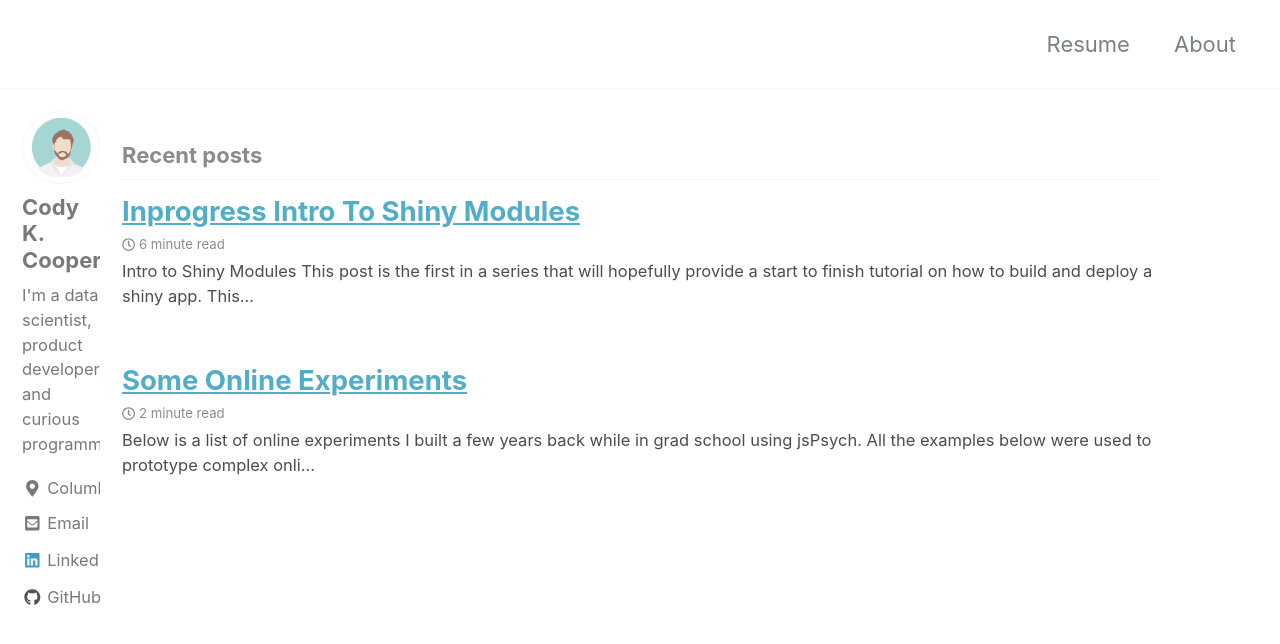
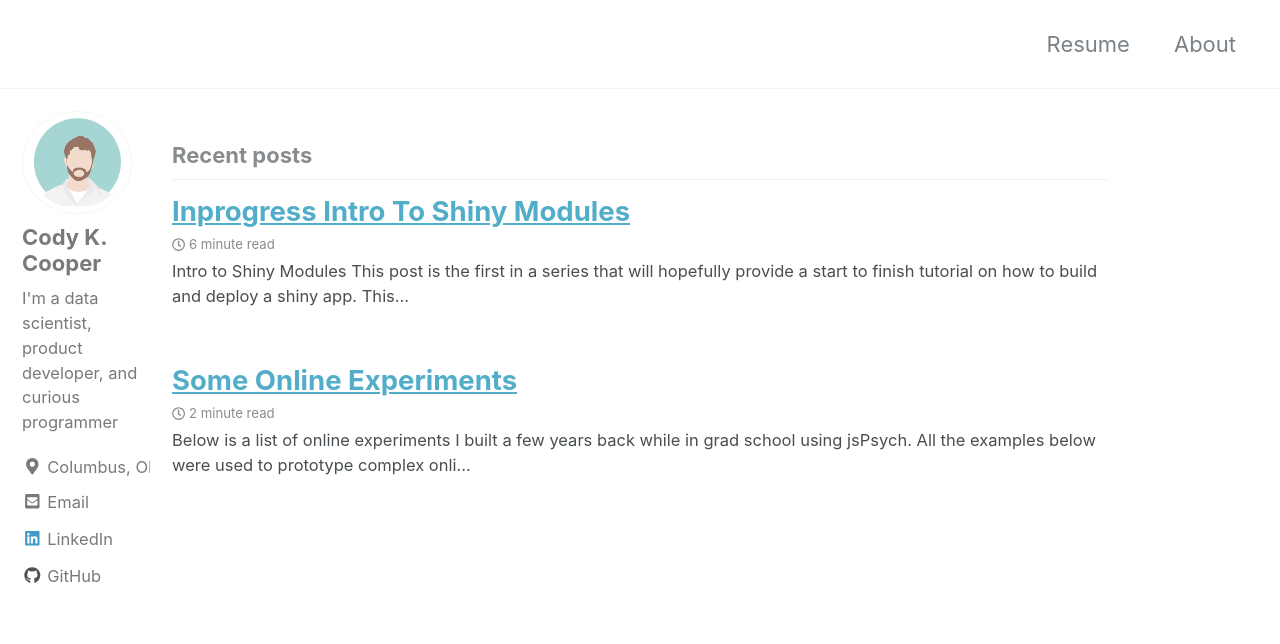
Before and after one commit to codykcooper/codykcooper.github.io, a Jekyll site: the page built from index.html, in a window 1280 px wide and 900 px high. Shown: the top 644 px of the window. Built offline with Jekyll 4.4.1, drawn with Linux system fonts in a browser that asks for light colours; nearby versions of some CDN libraries; the list of posts is cut into pages by our own code.

Commit message:
Update _variables.scss

```diff
--- a/_sass/minimal-mistakes/_variables.scss
+++ b/_sass/minimal-mistakes/_variables.scss
@@ -140,9 +140,9 @@ $x-large: 1280px !default;
    Grid
    ========================================================================== */
 
-$right-sidebar-width-narrow: 100px !default;
-$right-sidebar-width: 100px !default;
-$right-sidebar-width-wide: 100px !default;
+$right-sidebar-width-narrow: 150px !default;
+$right-sidebar-width: 150px !default;
+$right-sidebar-width-wide: 150px !default;
 
 /*
    Other
```
